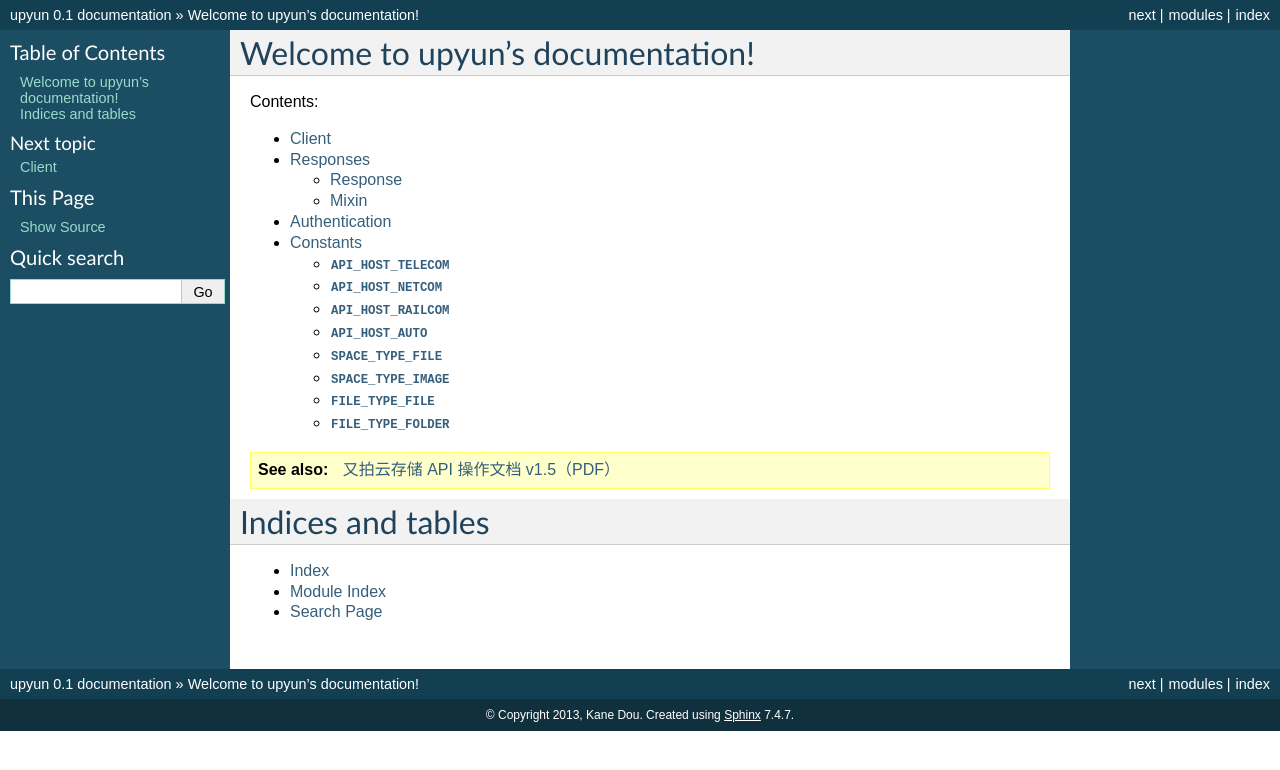
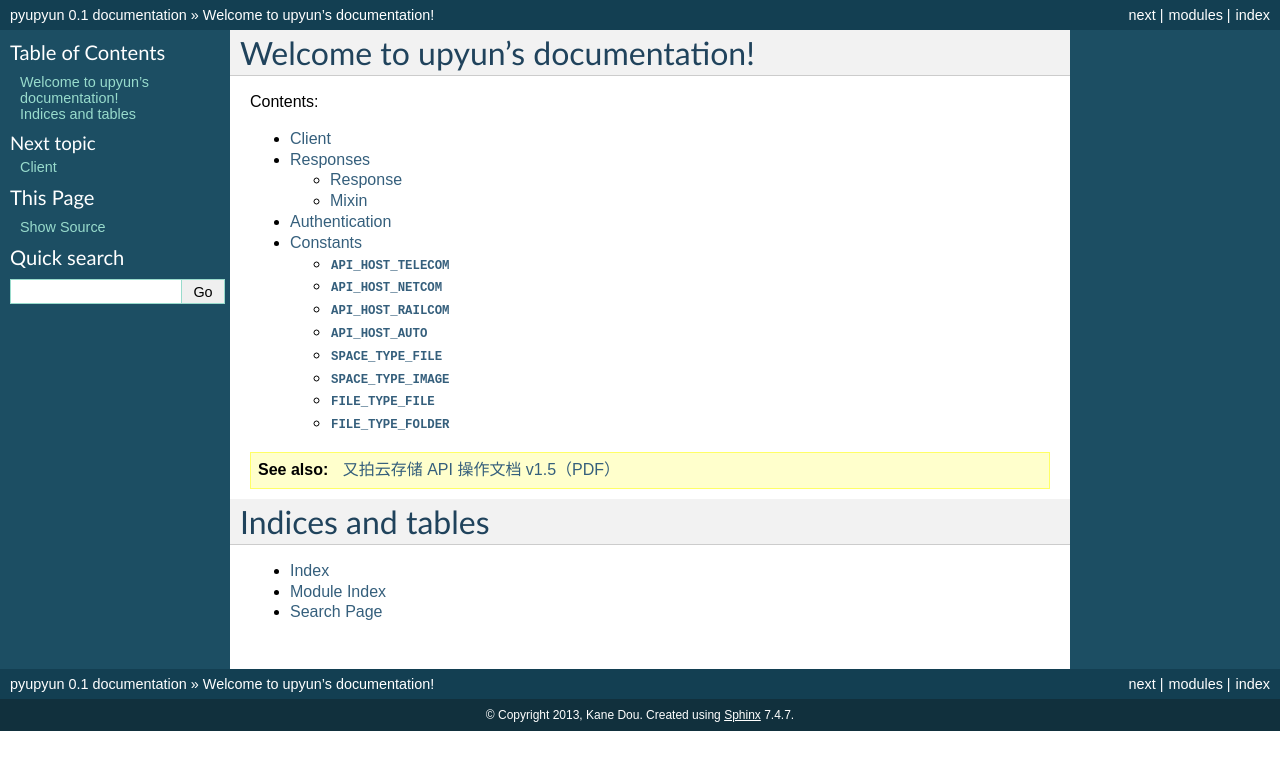
Before and after one commit to kols/upyun, a Sphinx documentation site: the page built from docs/index.rst, in a window 1280 px wide. Shown: the top 770 px of the page. Built offline with Sphinx 7.4.7, drawn with Linux system fonts in a browser that asks for light colours.

Commit message:
Change package name to `pyupyun`

```diff
--- a/docs/conf.py
+++ b/docs/conf.py
@@ -1,6 +1,6 @@
 # -*- coding: utf-8 -*-
 #
-# upyun documentation build configuration file, created by
+# pyupyun documentation build configuration file, created by
 # sphinx-quickstart on Sat Apr 27 15:56:33 2013.
 #
 # This file is execfile()d with the current directory set to its containing dir.
@@ -40,7 +40,7 @@
 master_doc = 'index'
 
 # General information about the project.
-project = u'upyun'
+project = u'pyupyun'
 copyright = u'2013, Kane Dou'
 
 # The version info for the project you're documenting, acts as replacement for
@@ -167,7 +167,7 @@
 #html_file_suffix = None
 
 # Output file base name for HTML help builder.
-htmlhelp_basename = 'upyundoc'
+htmlhelp_basename = 'pyupyundoc'
 
 
 # -- Options for LaTeX output --------------------------------------------------
@@ -186,7 +186,7 @@
 # Grouping the document tree into LaTeX files. List of tuples
 # (source start file, target name, title, author, documentclass [howto/manual]).
 latex_documents = [
-  ('index', 'upyun.tex', u'upyun Documentation',
+  ('index', 'pyupyun.tex', u'pyupyun Documentation',
    u'Kane Dou', 'manual'),
 ]
 
@@ -216,7 +216,7 @@
 # One entry per manual page. List of tuples
 # (source start file, name, description, authors, manual section).
 man_pages = [
-    ('index', 'upyun', u'upyun Documentation',
+    ('index', 'pyupyun', u'pyupyun Documentation',
      [u'Kane Dou'], 1)
 ]
 
@@ -230,8 +230,8 @@
 # (source start file, target name, title, author,
 #  dir menu entry, description, category)
 texinfo_documents = [
-  ('index', 'upyun', u'upyun Documentation',
-   u'Kane Dou', 'upyun', 'One line description of project.',
+  ('index', 'pyupyun', u'pyupyun Documentation',
+   u'Kane Dou', 'pyupyun', 'One line description of project.',
    'Miscellaneous'),
 ]
 
--- a/setup.py
+++ b/setup.py
@@ -1,14 +1,12 @@
 #!/usr/bin/env python
-import upyun
-
 try:
     from setuptools import setup
 except ImportError:
     from distutils.core import setup
 
 setup(
-    name=upyun.__title__,
-    version=upyun.__version__,
+    name='pyupyun',
+    version='0.1',
     description='Feature complete upyun REST client',
     long_description=open('README.rst').read(),
     author='Kane Dou',
--- a/upyun/__init__.py
+++ b/upyun/__init__.py
@@ -9,7 +9,7 @@
 from . import const, response
 from .auth import UpYunDigestAuthentication
 
-__title__ = 'upyun'
+__title__ = 'pyupyun'
 __version__ = '0.1'
 __author__ = 'Kane Dou'
 __license__ = 'Apache 2.0'
```
Also changed, not shown: README.rst (+4 -4 lines), 1 other file.
